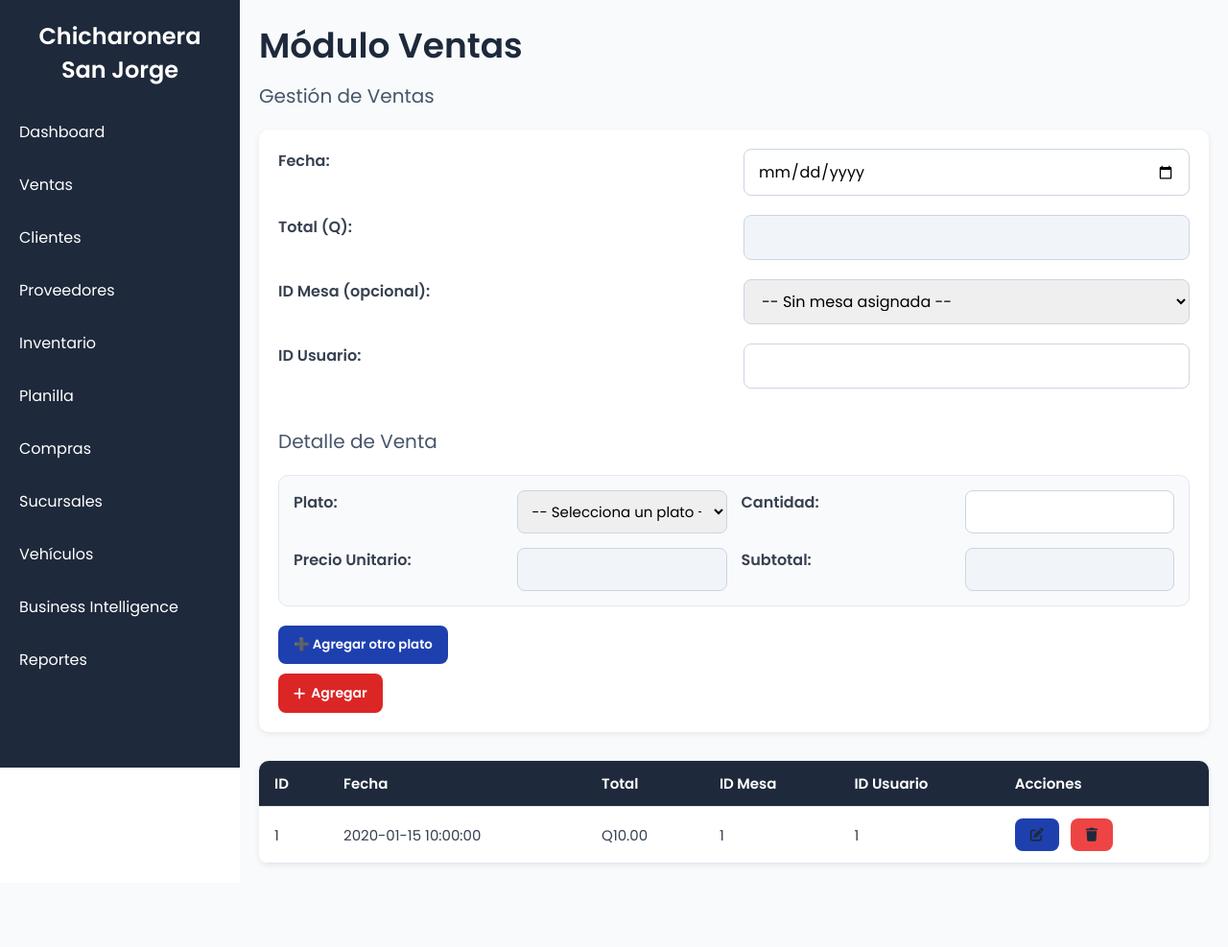
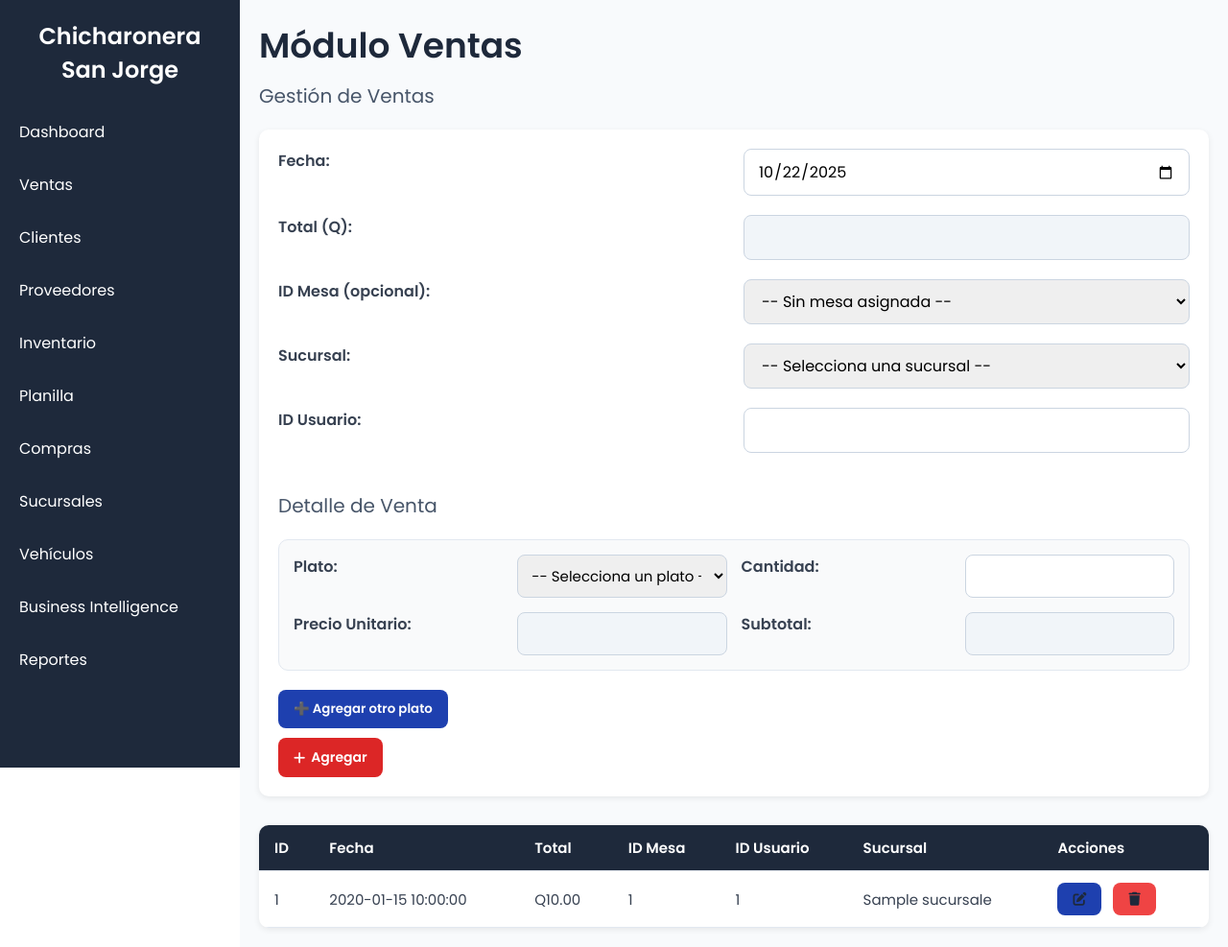
Before and after one commit to IngPau/ChicharroneraSanJorge, a PHP site: page /ventas/ventas.php in a window 1280 px wide. Shown: the whole page at 96% size. Before the commit the page ends 901 px from the top, so only its background shows below. Run offline with PHP 8.4, Linux system fonts and the light colour scheme; tables that the repository leaves empty or names only in its code hold one stand-in row (values such as "Sample post"); some libraries are stand-ins or nearby versions.

Commit message:
Correcciones en modulo Ventas

```diff
--- a/ventas/ventas.php
+++ b/ventas/ventas.php
@@ -1,9 +1,15 @@
 <?php
 require_once '../conexion.php';
 $db = conectar();
+date_default_timezone_set('America/Guatemala'); // Establece la zona horaria correcta
+// Obtener ventas
+$ventas = $db->query("
+  SELECT v.*, s.nombre_sucursal
+  FROM ventas v
+  INNER JOIN sucursales s ON v.id_sucursal = s.id_sucursal
+  ORDER BY v.id_venta DESC
+");
 
-// Obtener ventas
-$ventas = $db->query("SELECT * FROM ventas ORDER BY id_venta DESC");
 
 // Venta a editar
 $ventaEditar = null;
@@ -39,7 +45,7 @@
       <form method="POST" action="ventas_crud.php" class="formulario">
         <input type="hidden" name="id_venta" value="<?= $ventaEditar['id_venta'] ?? '' ?>">
         <label>Fecha:</label>
-        <input type="date" name="fecha_venta" value="<?= $ventaEditar['fecha_venta'] ?? '' ?>" required>
+        <input type="date" name="fecha_venta" value="<?= $ventaEditar['fecha_venta'] ?? date('Y-m-d') ?>" required>
         <label>Total (Q):</label>
         <input type="number" name="total_venta" id="total_venta" readonly class="bloqueado">
         <label>ID Mesa (opcional):</label>
@@ -53,6 +59,18 @@
           }
           ?>
         </select>
+        <label>Sucursal:</label>
+<select name="id_sucursal" required>
+  <option value="">-- Selecciona una sucursal --</option>
+  <?php
+  $sucursales = $db->query("SELECT id_sucursal, nombre_sucursal FROM sucursales");
+  while ($s = $sucursales->fetch_assoc()) {
+    $selected = ($ventaEditar['id_sucursal'] ?? '') == $s['id_sucursal'] ? 'selected' : '';
+    echo "<option value='{$s['id_sucursal']}' $selected>{$s['nombre_sucursal']}</option>";
+  }
+  ?>
+</select>
+
         <label>ID Usuario:</label>
         <input type="number" name="id_usuario" value="<?= $ventaEditar['id_usuario'] ?? '' ?>" required>
         <div class="bloque-detalle">
@@ -105,6 +123,7 @@
               <th>Total</th>
               <th>ID Mesa</th>
               <th>ID Usuario</th>
+              <th>Sucursal</th> <!-- 🔹 Nuevo -->
               <th>Acciones</th>
             </tr>
           </thead>
@@ -116,6 +135,7 @@
                 <td>Q<?= number_format($v['total_venta'], 2) ?></td>
                 <td><?= $v['id_mesa'] ?></td>
                 <td><?= $v['id_usuario'] ?></td>
+                <td><?= $v['nombre_sucursal'] ?></td> <!-- 🔹 Muestra el nombre -->
                 <td class="acciones">
                   <a href="ventas.php?editar=<?= $v['id_venta'] ?>" class="btn btn-editar" title="Editar"><i class="fas fa-edit"></i></a>
                   <a href="ventas_crud.php?eliminar=<?= $v['id_venta'] ?>" class="btn btn-eliminar" title="Eliminar"><i class="fas fa-trash"></i></a>
```
Also changed, not shown: index.php (+15 -5 lines), ventas/ventas_crud.php (+16 -3 lines).
